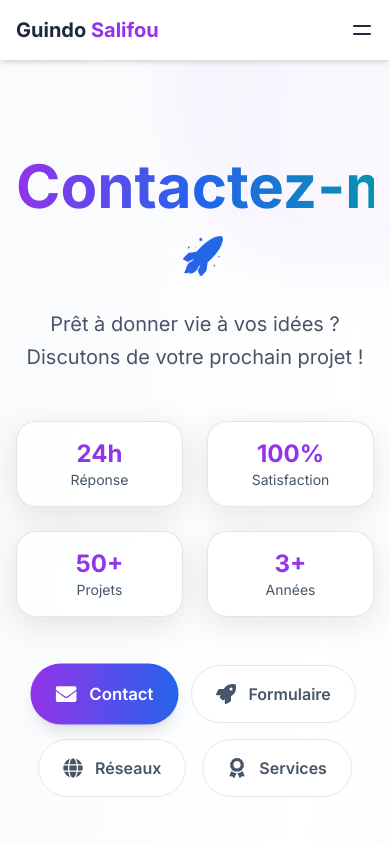
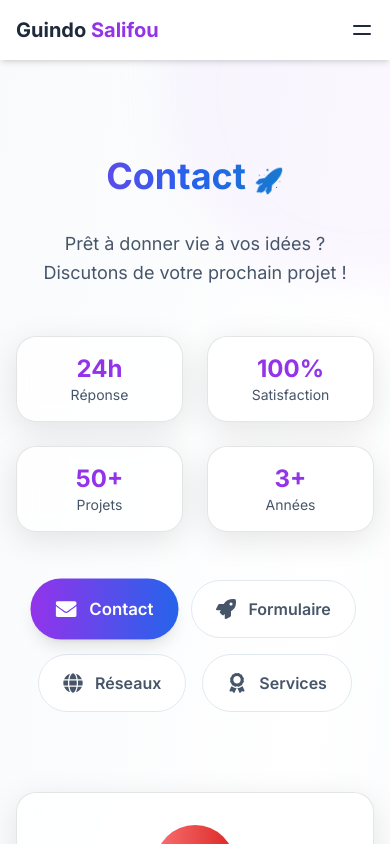
Before and after one commit to Guindo97/portfolio, a React (Vite) app: page /contact in a window 390 px wide. Shown: the top 844 px of the page. Built offline with nearby package versions, Linux system fonts and the light colour scheme.

Commit message:
commit contact mobile

```diff
--- a/src/pages/contact.jsx
+++ b/src/pages/contact.jsx
@@ -43,7 +43,7 @@ function Contact({ lang }) {
 
   // Animation de typing pour le titre
   useEffect(() => {
-    const fullText = lang === "fr" ? "Contactez-moi" : "Get In Touch";
+    const fullText = lang === "fr" ? "Contact" : "Get In Touch";
     let index = 0;
 
     const typeText = () => {
@@ -235,12 +235,12 @@ function Contact({ lang }) {
       <div className="max-w-7xl mx-auto px-4 relative z-10">
         {/* Header avec animation de typing */}
         <div className="text-center mb-20">
-          <h1 className="text-6xl md:text-7xl font-bold bg-gradient-to-r from-purple-600 via-blue-600 to-cyan-600 bg-clip-text text-transparent mb-8 animate-fade-in-up">
+          <h1 className="text-4xl sm:text-5xl md:text-6xl lg:text-7xl font-bold bg-gradient-to-r from-purple-600 via-blue-600 to-cyan-600 bg-clip-text text-transparent mb-8 animate-fade-in-up">
             <span className="typing-text">{typingText}</span>
-            <span className="text-4xl ml-4">🚀</span>
+            <span className="text-2xl sm:text-3xl md:text-4xl ml-2 sm:ml-4">🚀</span>
           </h1>
-          <p className="text-xl md:text-2xl text-slate-600 dark:text-slate-300 mb-12 animate-fade-in-up animation-delay-200 max-w-3xl mx-auto leading-relaxed">
-            {lang === "fr"
+          <p className="text-lg sm:text-xl md:text-2xl text-slate-600 dark:text-slate-300 mb-12 animate-fade-in-up animation-delay-200 max-w-3xl mx-auto leading-relaxed px-4">
+          {lang === "fr"
               ? "Prêt à donner vie à vos idées ? Discutons de votre prochain projet !"
               : "Ready to bring your ideas to life? Let's discuss your next project!"}
           </p>
```
